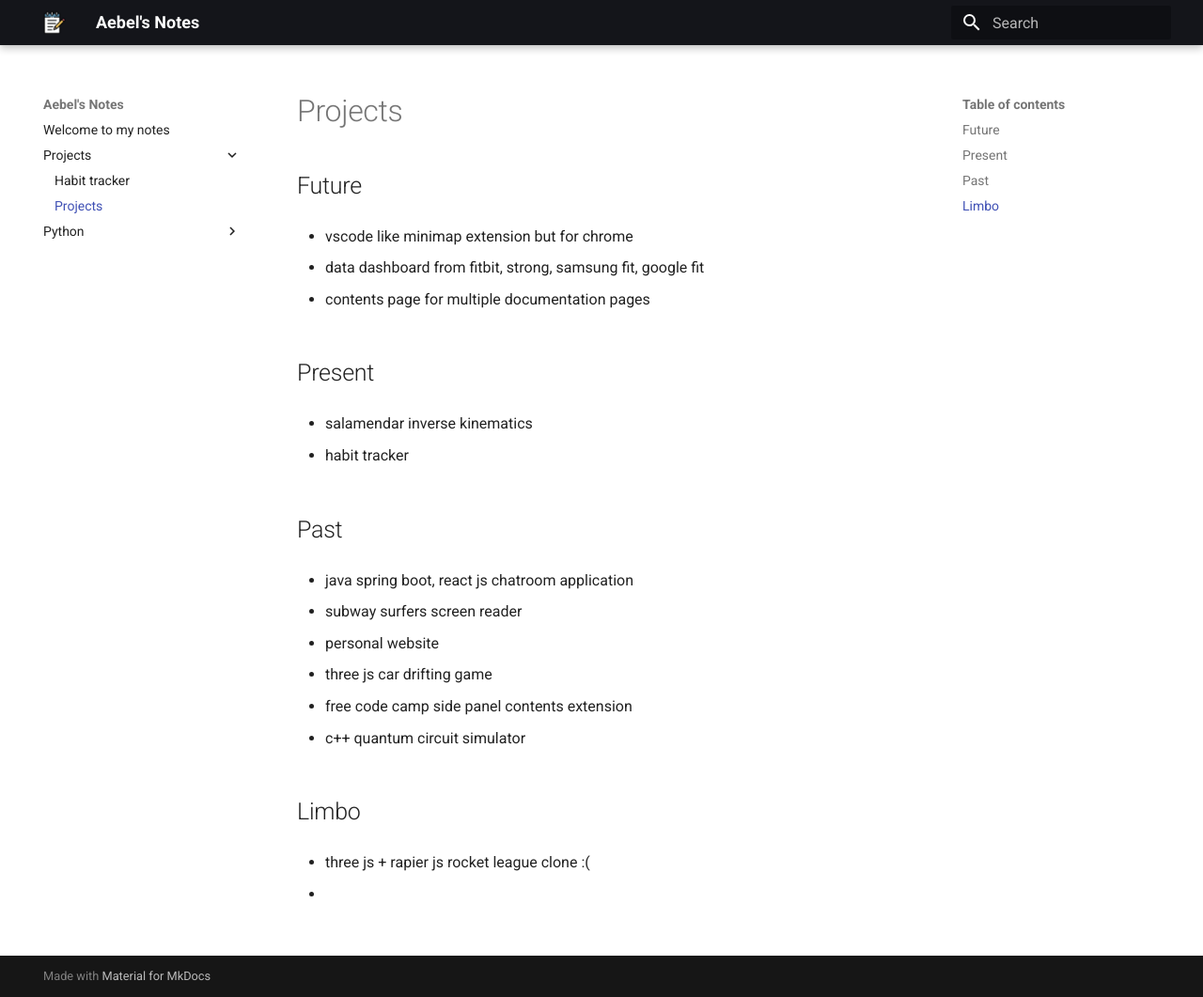
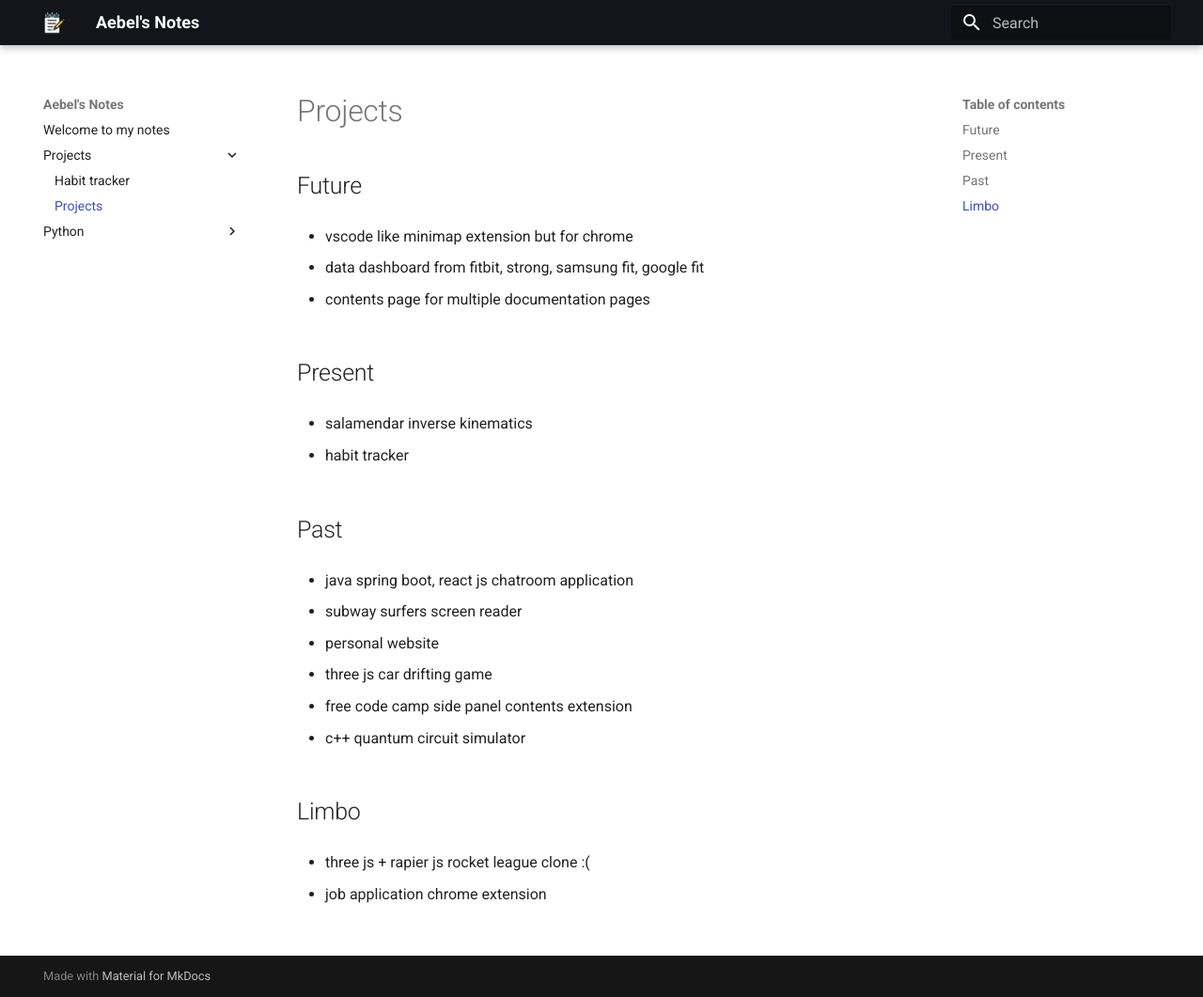
Before and after one commit to Aebel-Shajan/notes, an MkDocs documentation site: the page built from docs/projects/projects.md, in a window 1280 px wide and 1061 px high. Shown: the whole window at 94% size. Built offline with MkDocs 1.6.1 and Material for MkDocs 9.7.7, drawn with Linux system fonts in a browser that asks for light colours.

Commit message:
Update project list

```diff
--- a/docs/projects/projects.md
+++ b/docs/projects/projects.md
@@ -33,4 +33,4 @@
 
 * three js + rapier js rocket league clone :(
 
-*
+* job application chrome extension
```
